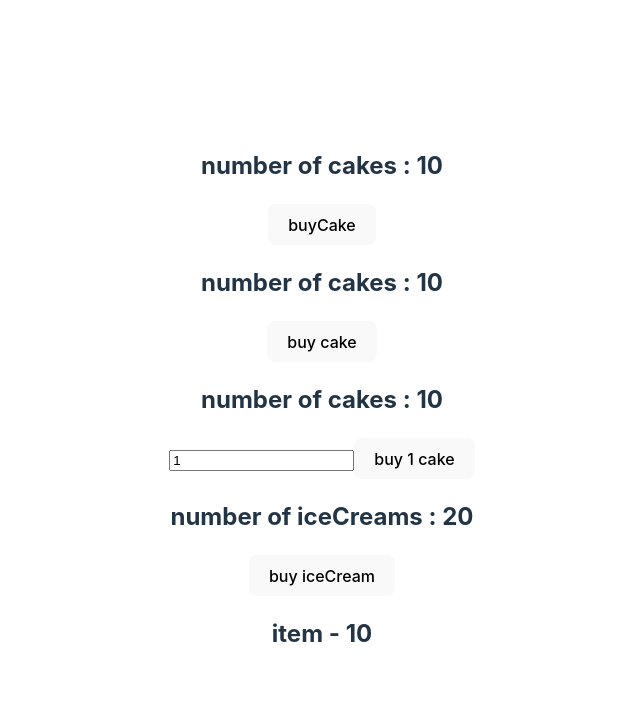
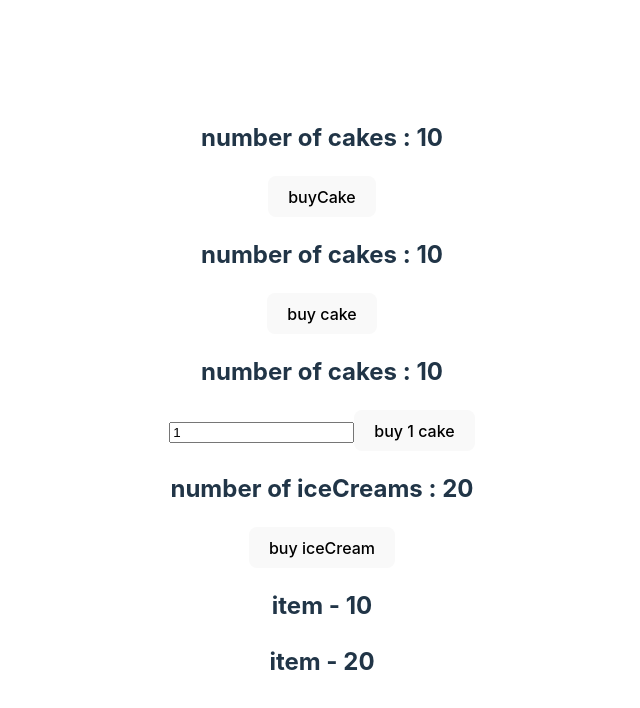
Before and after one commit to pooulad/simple-redux-app, a React (Vite) app in the folder react-redux-example/: page / in a window 1280 px wide. Shown: the top 708 px of the page, without its empty margins (318-958 px from the left). Built offline with nearby package versions, Linux system fonts and the light colour scheme.

Commit message:
Update App.jsx

```diff
--- a/react-redux-example/src/App.jsx
+++ b/react-redux-example/src/App.jsx
@@ -16,6 +16,7 @@ function App() {
         <NewCakeContainer />
         <IceCreamContainer />
         <ItemContainer cake />
+        <ItemContainer />
       </div>
     </Provider>
   );
```
